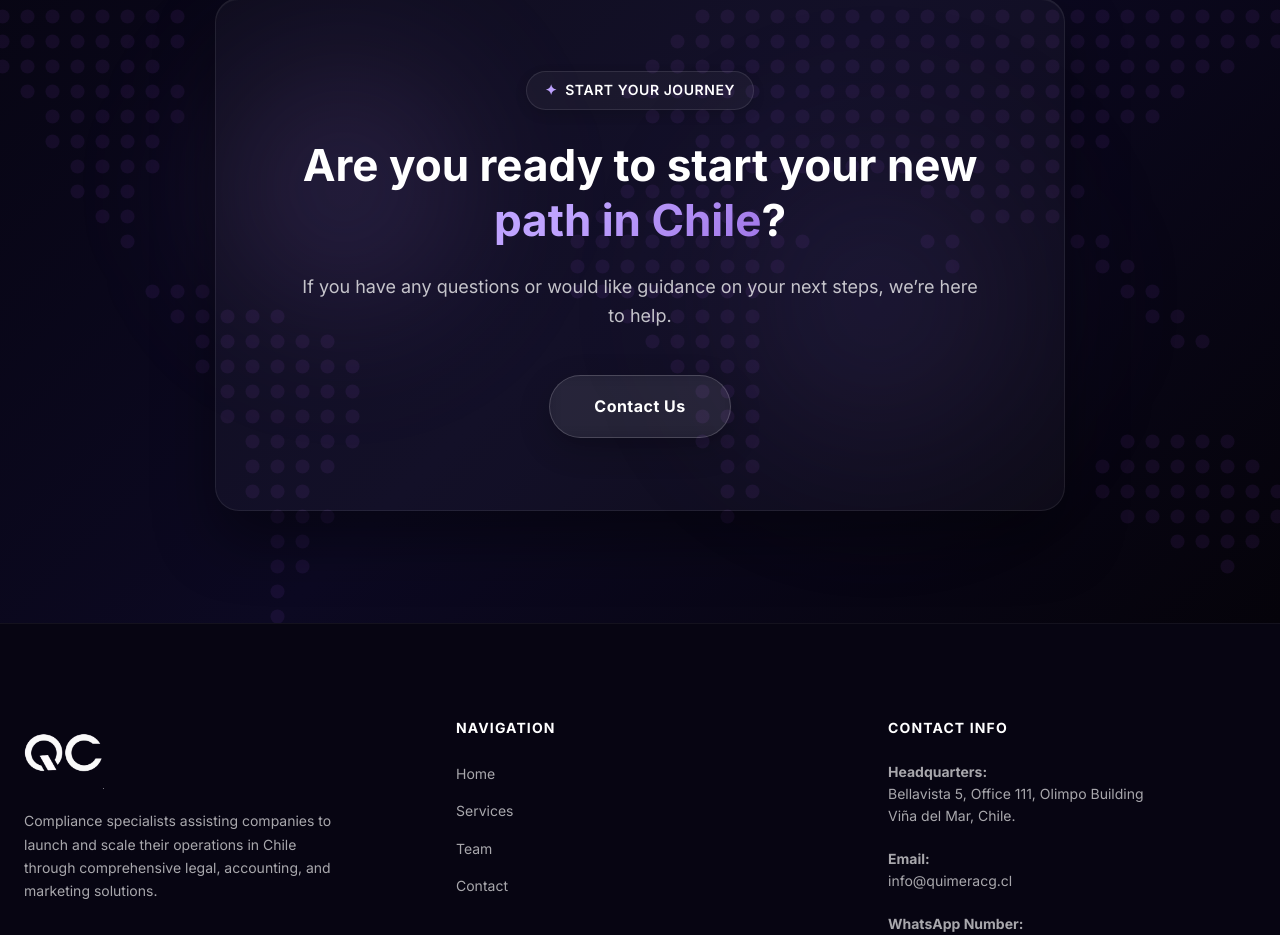
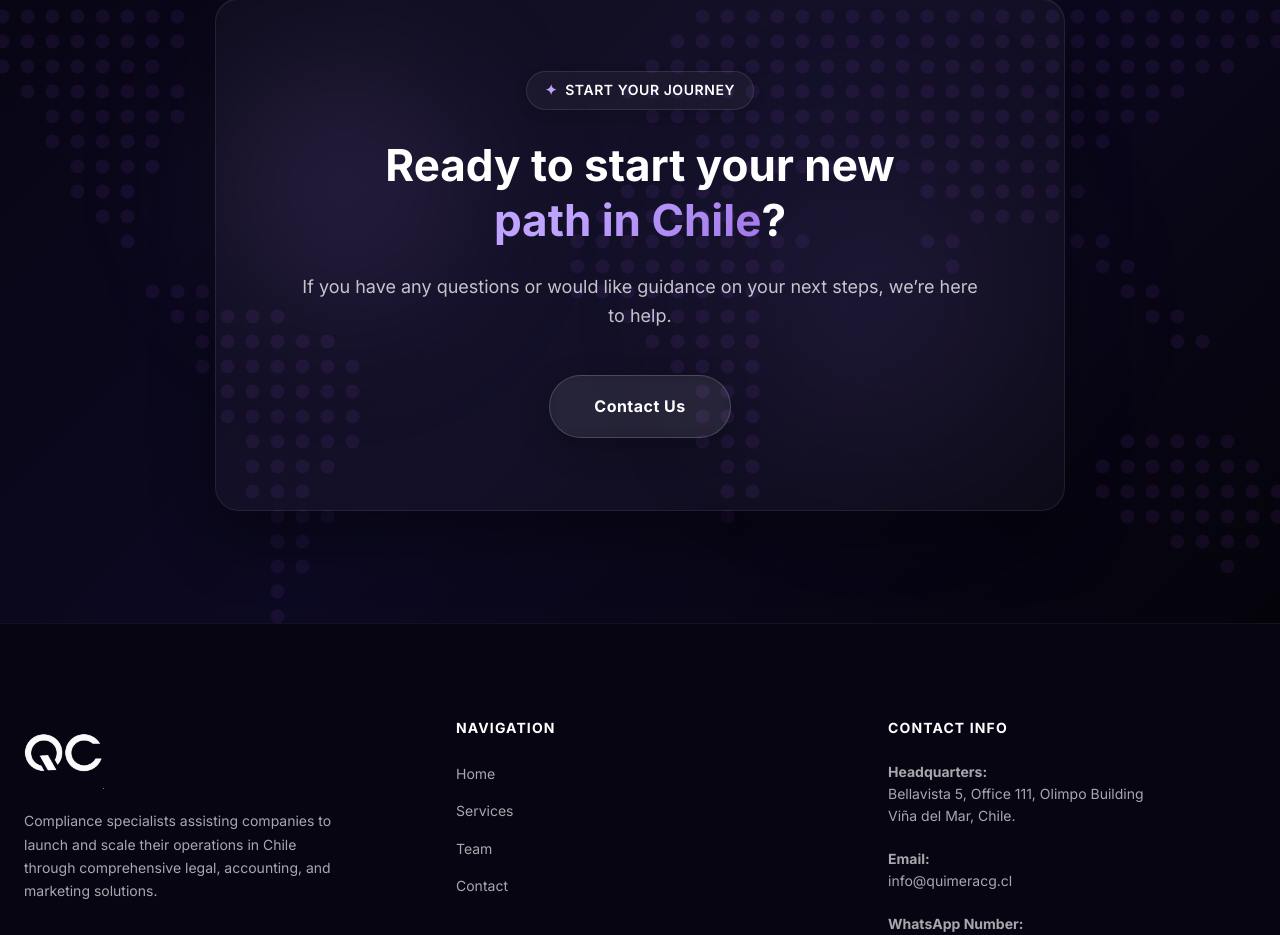
Before and after one commit to marketingfuentesjuul/quimera, a React (Vite) app: page / in a window 1280 px wide. Shown: the part 3694-4629 px from the top of the page. Built offline with nearby package versions, Linux system fonts and the light colour scheme.

Commit message:
copy: simplify CTA heading by changing Are you ready to Ready

```diff
--- a/src/components/CTASection.jsx
+++ b/src/components/CTASection.jsx
@@ -131,7 +131,7 @@ const CTASection = () => {
                 maxWidth: '720px'
               }}
             >
-              Are you ready to start your new{' '}
+              Ready to start your new{' '}
               <span
                 style={{
                   color: '#bfa3ff',
```
